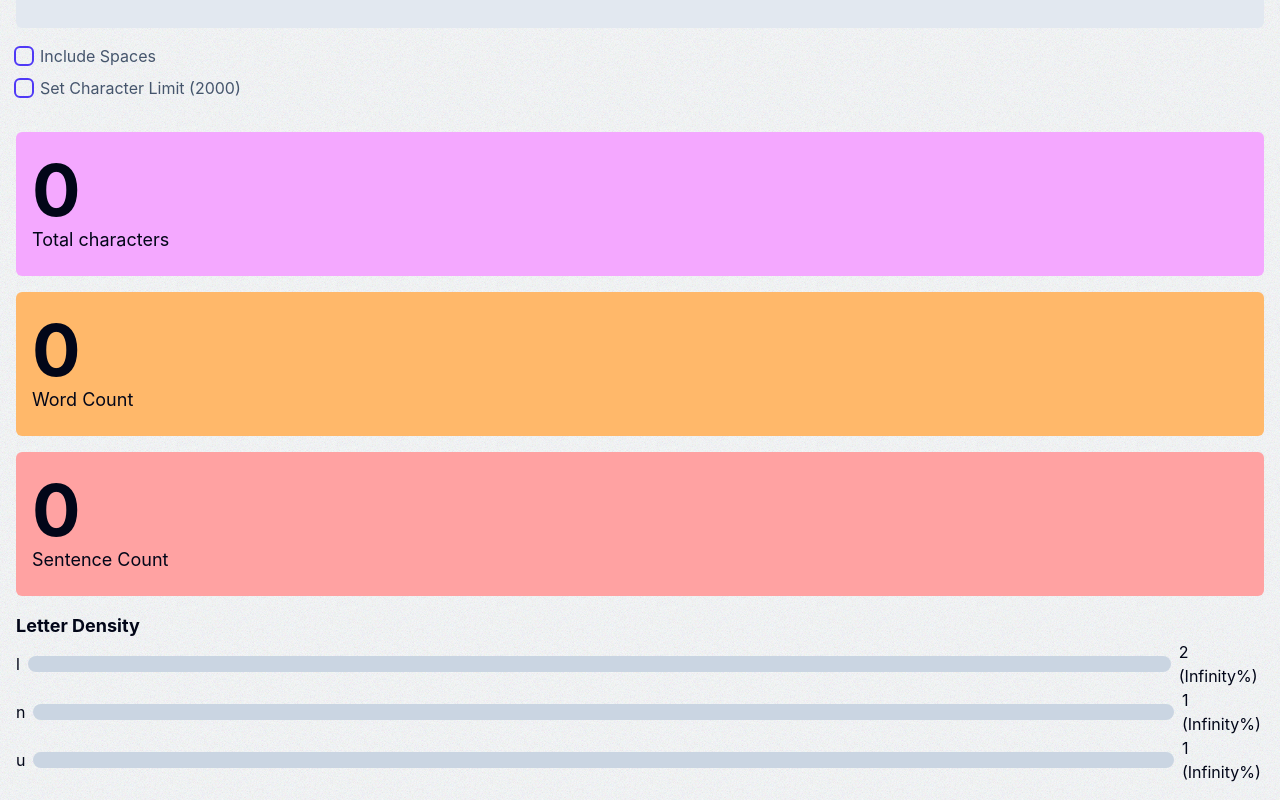
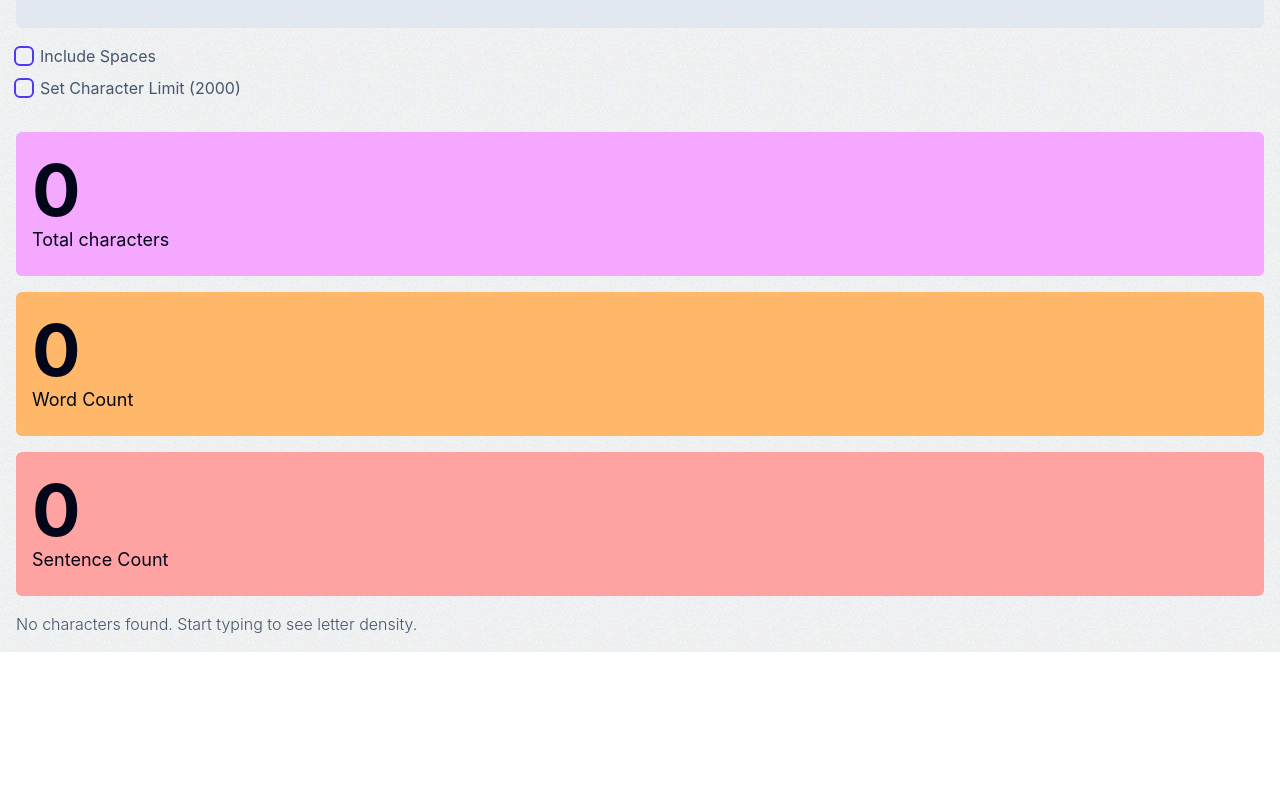
Before and after one commit to eytanbab/word-counter, a React (Vite) app: page / in a window 1280 px wide. Shown: the part 500-1300 px from the top of the page. After the commit the page ends 1152 px from the top, so only its background shows below. Built offline with nearby package versions, Linux system fonts and the light colour scheme.

Commit message:
style: add width to character and frequency

```diff
--- a/src/components/letter-density.tsx
+++ b/src/components/letter-density.tsx
@@ -4,16 +4,25 @@ type Props = {
 };
 
 const LetterDensity = ({ charFreq, charactersCount }: Props) => {
+  if (!charactersCount) {
+    return (
+      <p className="font-light text-slate-600 dark:text-slate-400">
+        No characters found. Start typing to see letter density.
+      </p>
+    );
+  }
+
+  const letterDensity = Object.entries(charFreq).sort((a, b) => b[1] - a[1]);
+
+  const maxWidth = letterDensity[0][1].toString().length + 7;
+
   return (
     <div className="w-full">
       <h1 className="text-lg font-bold">Letter Density</h1>
-      {charFreq ? (
-        Object.entries(charFreq)
-          .sort((a, b) => b[1] - a[1])
-          .map(([char, count]) => (
+      {letterDensity.map(([char, count]) => (
         <div className="flex w-full items-center gap-2">
           {/* Letter */}
-              <span>{char}</span>
+          <span className="w-[2ch]">{char}</span>
           <div className="relative h-4 w-full rounded-full bg-slate-300 dark:bg-slate-700">
             <div
               style={{
@@ -22,16 +31,14 @@ const LetterDensity = ({ charFreq, charactersCount }: Props) => {
               className="absolute h-full rounded-full bg-fuchsia-300"
             ></div>
           </div>
-              <span className="">
-                {count} ({Math.round((count / charactersCount) * 100)}%)
+          <span
+            style={{ width: maxWidth + "ch" }}
+            className="shrink-0 text-right"
+          >
+            {count} ({Math.round((count / charactersCount) * 100) / 100}%)
           </span>
         </div>
-          ))
-      ) : (
-        <p className="font-light text-slate-600 dark:text-slate-400">
-          No characters found. Start typing to see letter density.
-        </p>
-      )}
+      ))}
     </div>
   );
 };
```
Lines whose indentation alone changed are shown as unchanged.
